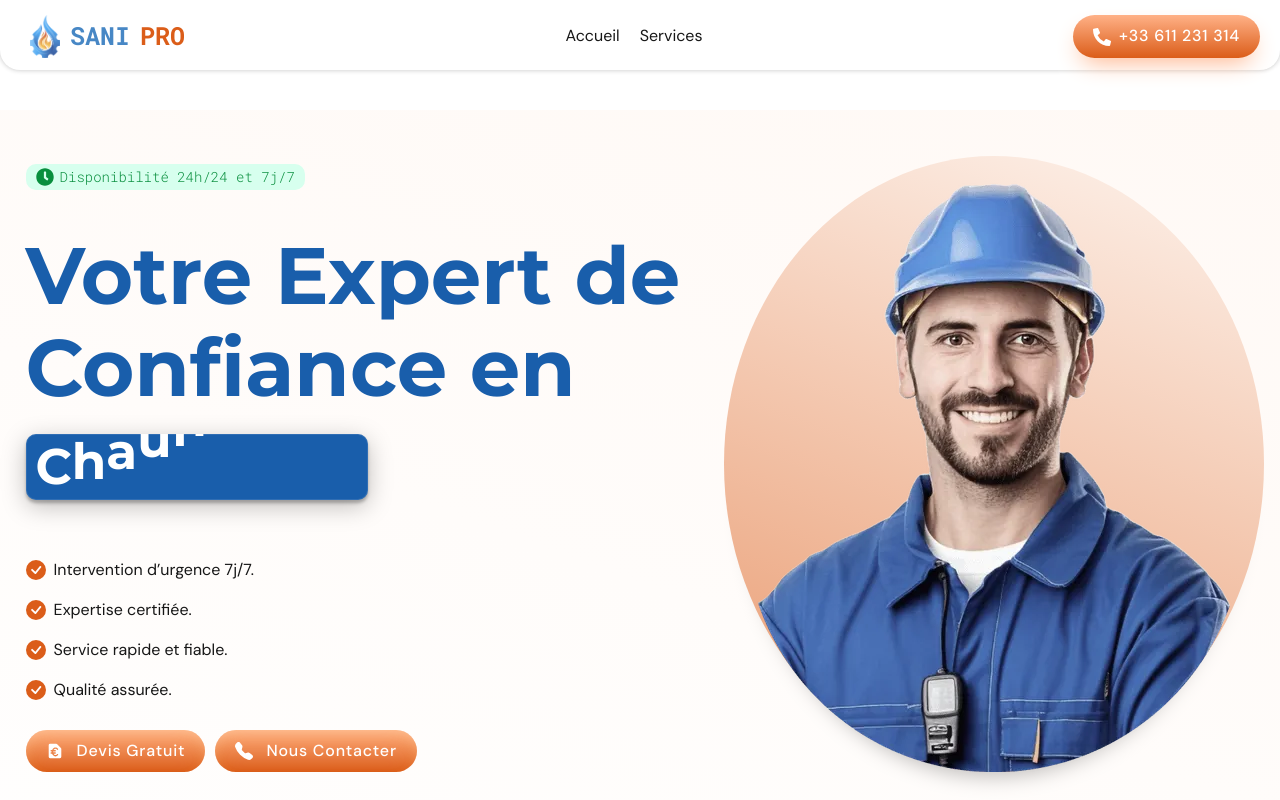
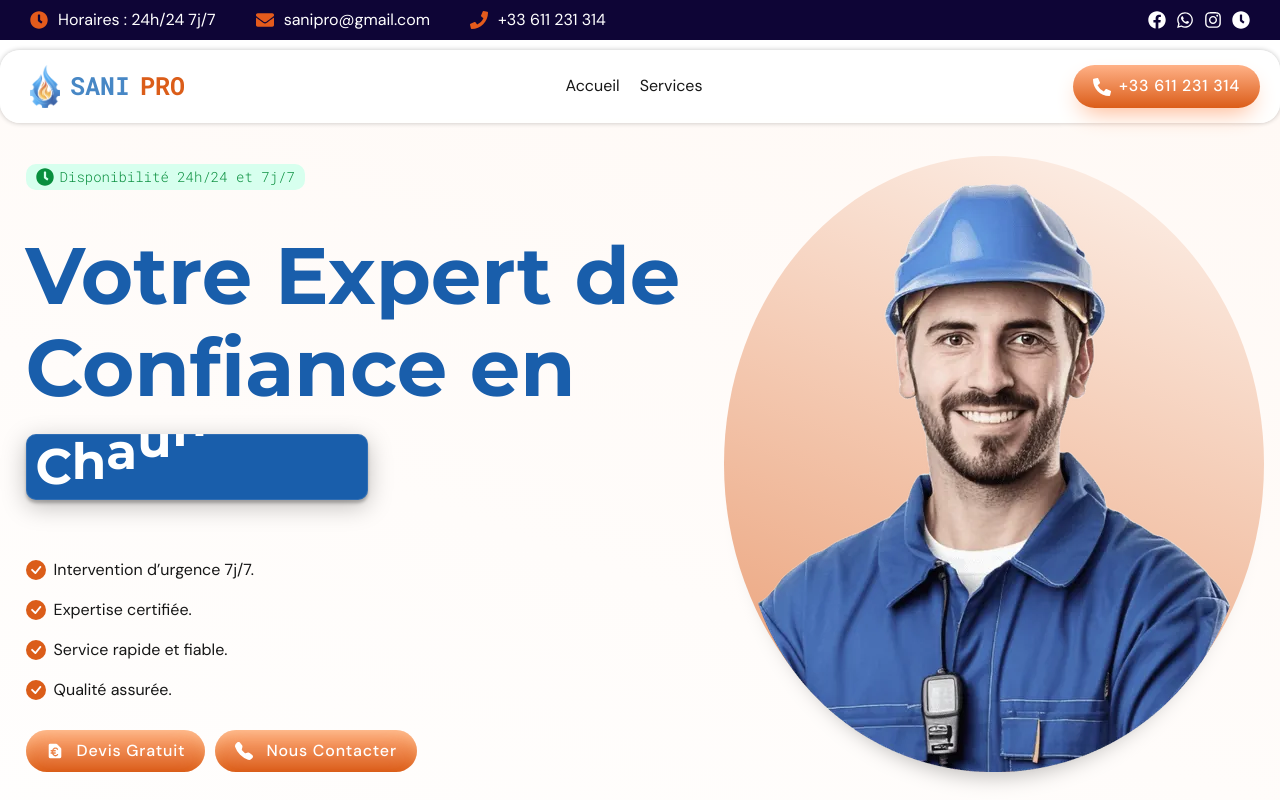
Before and after one commit to ouakassi/sanipro, a Next.js app: page / in a window 1280 px wide. Shown: the top 800 px of the page. Built offline with nearby package versions, Linux system fonts and the light colour scheme.

Commit message:
refactor Header component to hide on scroll; update styles and add motion effects

```diff
--- a/components/header/Header.css
+++ b/components/header/Header.css
@@ -2,17 +2,16 @@
   position: fixed;
 
   top: var(--top-header-height);
-  top: 0;
+  /* top: 0; */
 
   /* background: var(--main-color); */
   /* color: white; */
-  background: white;
   /* color: ; */
   border-radius: 0 0 20px 20px;
-  box-shadow: rgba(0, 0, 0, 0.24) 0px 0px 5px;
   max-height: var(--header-height);
   width: 100%;
   z-index: var(--z-fixed);
+  background: transparent;
 }
 
 .header .logo {
@@ -38,11 +37,16 @@
   color: var(--main-color);
 }
 
-nav {
+.header nav {
   display: flex;
   justify-content: space-between;
   align-items: center;
   padding: 0.5rem 2rem;
+  box-shadow: rgba(0, 0, 0, 0.24) 0px 0px 5px;
+  background: white;
+  border-radius: 20px;
+  background: #ffffffde;
+  backdrop-filter: blur(10px);
 }
 
 nav ul {
--- a/components/header/Header.jsx
+++ b/components/header/Header.jsx
@@ -5,6 +5,8 @@ import "./Header.css";
 import Image from "next/image";
 import { FaPhoneAlt } from "react-icons/fa";
 import Button from "../buttons/Button";
+import { useEffect, useState } from "react";
+import { motion } from "motion/react";
 
 const navLinks = [
   { title: "accueil", link: "accueil" },
@@ -12,18 +14,48 @@ const navLinks = [
 ];
 
 export default function Header() {
+  const [isVisible, setIsVisible] = useState(true);
+  const [lastScrollY, setLastScrollY] = useState(0);
+
+  useEffect(() => {
+    const handleScroll = () => {
+      const currentScrollY = window.scrollY;
+
+      console.log(currentScrollY);
+
+      // Hide header when scrolled down, show when at top
+      if (currentScrollY > 0) {
+        setIsVisible(false);
+      }
+      if (currentScrollY === 0) {
+        setIsVisible(true);
+      }
+    };
+
+    window.addEventListener("scroll", handleScroll, { passive: true });
+    return () => window.removeEventListener("scroll", handleScroll);
+  }, [lastScrollY]);
+
   return (
-    <header className=" header">
+    <motion.header
+      layout
+      className=" header"
+      style={
+        !isVisible
+          ? { top: 10 }
+          : { top: "calc(var(--top-header-height) + 1rem )" }
+      }
+    >
       <nav className="container">
         <Logo />
         <NavList>
           {navLinks.map(({ title, link }) => (
-            <NavItem title={title} link={link} />
+            <NavItem key={title} title={title} link={link} />
           ))}
         </NavList>
         <Button icon={<FaPhoneAlt />} text={"+33 611 231 314"} />
       </nav>
-    </header>
+    </motion.header>
   );
 }
 
```
